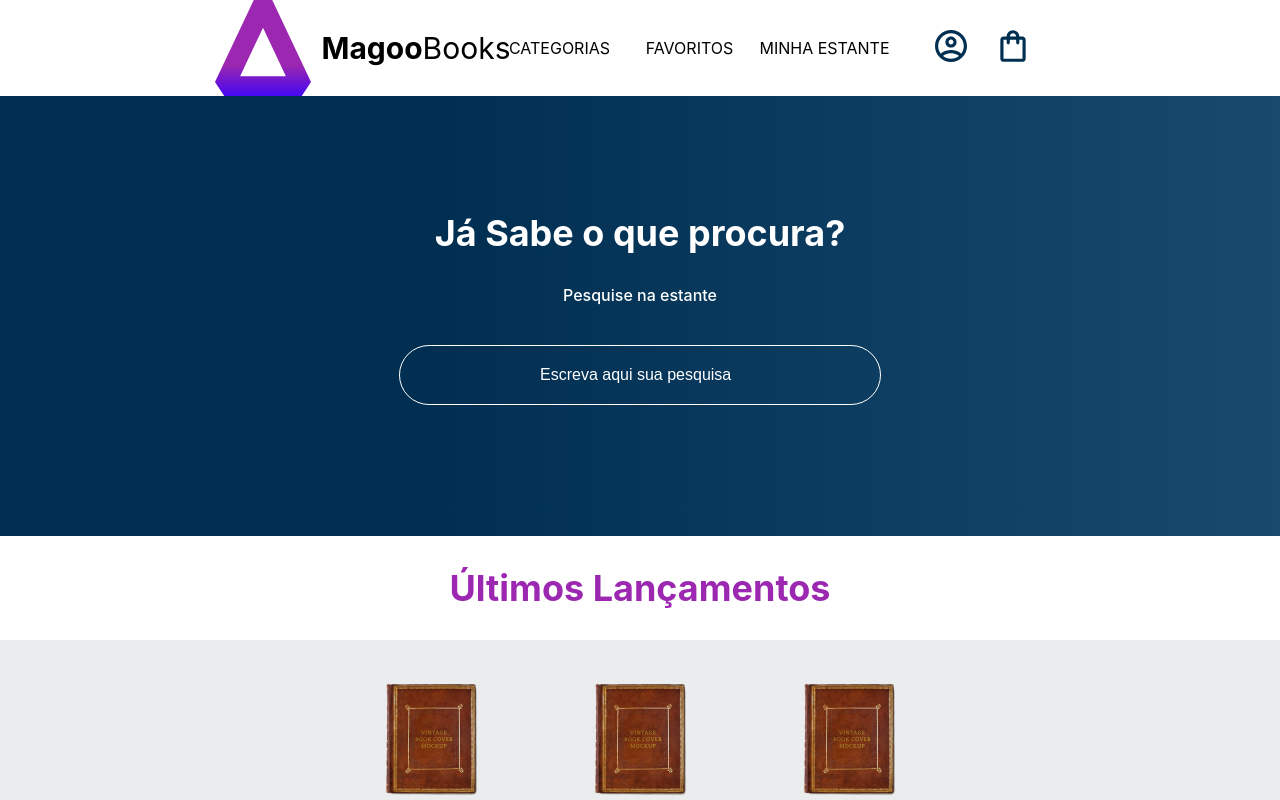
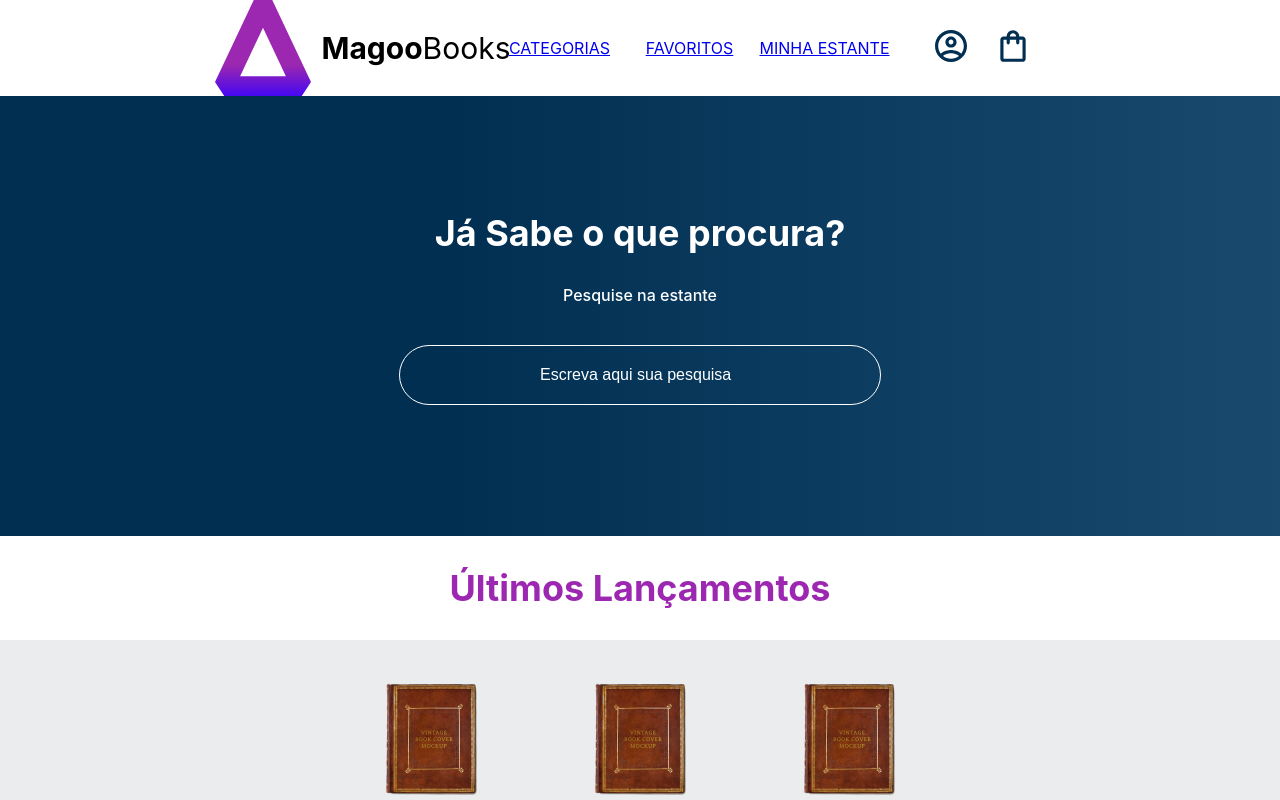
Before and after one commit to Kaiorc/magoo-books, a React (Vite) app: page / in a window 1280 px wide. Shown: the top 800 px of the page. Built offline with nearby package versions, Linux system fonts and the light colour scheme.

Commit message:
Rotas das "HeaderOptions" adicionadas

```diff
--- a/src/components/HeaderOptions/index.jsx
+++ b/src/components/HeaderOptions/index.jsx
@@ -1,5 +1,6 @@
 import React from 'react';
 import styled from 'styled-components';
+import { Link } from 'react-router-dom';
 
 const OptionsList = styled.ul`
     display: flex;
@@ -23,7 +24,7 @@ export default function HeaderOptions() {
     return(
         <OptionsList>
             { textOptions.map ( (text) => (
-                <Option className='option'><p>{text}</p></Option>
+                <Link to={`/${text.toLowerCase().replace(/\s/g, '')}`}> <Option className='option'> <p>{text}</p> </Option> </Link>
             ) ) }
         </OptionsList>
     )
--- a/src/index.jsx
+++ b/src/index.jsx
@@ -30,7 +30,7 @@ ReactDOM.createRoot(document.getElementById('root')).render(
     <BrowserRouter>
       <Routes>
         <Route path="/" element={<App />} />
-        <Route path="/favorites" element={<h1> Exemplo de rota dos Favoritos </h1>} />
+        <Route path="/favoritos" element={<h1> Exemplo de rota dos Favoritos </h1>} />
       </Routes>
     </BrowserRouter>
     {/* <App /> */}
```
